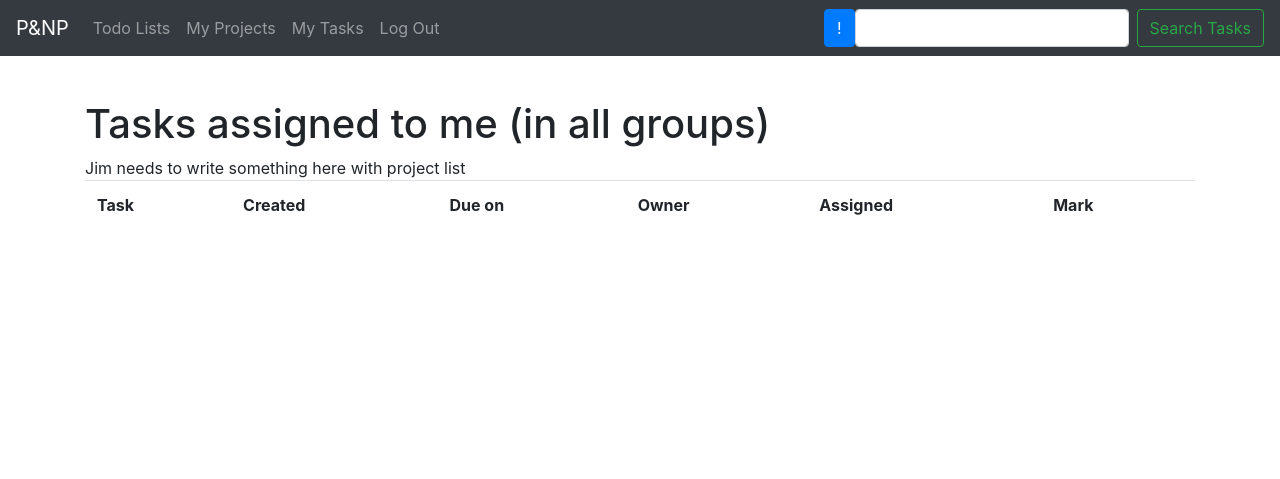
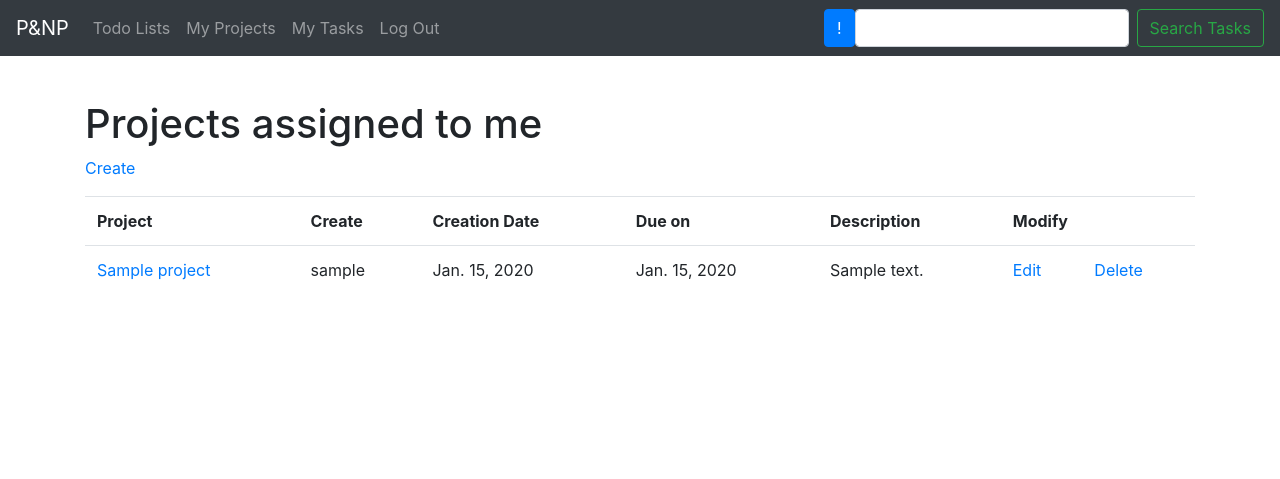
Before and after one commit to t2uyen-tran/tep-todolist, a Django app: page /todo/myproject/ in a window 1280 px wide. Shown: the top 479 px of the page. Run offline with Django 3.2, Linux system fonts and the light colour scheme; a user stored in the database is signed in; tables that the repository leaves empty hold one stand-in row (values such as "Sample post"); lists and menus that the app fills with data are empty; some libraries are stand-ins or nearby versions.

Commit message:
models and myproject
models

```diff
--- a/todo/admin.py
+++ b/todo/admin.py
@@ -6,10 +6,9 @@
 #####################################################################################################
 
 from django.contrib import admin
-from .models import Todo, Department, Employee, Project
+from .models import Todo, Department, Project
 
 # register all application models here
 admin.site.register(Todo)
 admin.site.register(Department)
-admin.site.register(Employee)
 admin.site.register(Project)
--- a/todo/models.py
+++ b/todo/models.py
@@ -1,9 +1,11 @@
+from django.conf import settings
 from django.db import models
 from django.db.models.base import Model
 from django.db.models.deletion import CASCADE
 from django.db.models.fields import BooleanField
 from django.contrib.auth.models import User
 from django.db.models.fields.related import ForeignKey
+from django.conf import settings
 
 
 class Department(models.Model):
@@ -19,27 +21,28 @@ class Department(models.Model):
         return self.departmentName
 
 
-class Employee(models.Model):
-    user = models.OneToOneField(User, on_delete=models.CASCADE, default=1)
+# class Employee(models.Model):
+#     user = models.OneToOneField(User, on_delete=models.CASCADE, default=1)
 
-    # department =  models.ForeignKey(Department, on_delete = models.CASCADE, default= 1)
+#     # department =  models.ForeignKey(Department, on_delete = models.CASCADE, default= 1)
 
-    class Meta:
-        db_table = "%s" % ("Employee")
+#     class Meta:
+#         db_table = "%s" % ("Employee")
 
-    def __str__(self):
-        return self.user.username
+#     def __str__(self):
+#         return self.user.username
 
 
 class Project(models.Model):
     projectName = models.CharField(max_length=50, default='SOME STRING')
     creationDate = models.DateField()
     projectCreate = models.ForeignKey(
-        Employee, on_delete=models.CASCADE, default=1, related_name='projectcreate')
+        settings.AUTH_USER_MODEL, on_delete=models.CASCADE, default=1, related_name='projectcreate')
     endDate = models.DateField(default="2021-10-11")
-    projectDescription = models.CharField(max_length=500, default='SOME STRING')
+    projectDescription = models.CharField(
+        max_length=500, default='SOME STRING')
     # department = models.ForeignKey(Department, on_delete = models.CASCADE, default= 1)
-    employee = models.ManyToManyField(Employee)
+    employee = models.ManyToManyField(settings.AUTH_USER_MODEL)
 
     class Meta:
         db_table = "%s" % ("Project")
@@ -57,7 +60,7 @@ class Todo(models.Model):
     taskName = models.CharField(max_length=50, default='SOME STRING')
     taskDescription = models.CharField(max_length=500, default='SOME STRING')
     taskCreate = models.ForeignKey(
-        Employee, on_delete=models.CASCADE, default=1, related_name='taskcreate')
+        settings.AUTH_USER_MODEL, on_delete=models.CASCADE, default=1, related_name='taskcreate')
     taskDueDate = models.DateField()
     priority_choices = [
         (0, 'High'),
@@ -68,7 +71,8 @@ class Todo(models.Model):
         default=0, choices=priority_choices)
     taskComplete = models.BooleanField(default=False)
     project = models.ForeignKey(Project, on_delete=models.CASCADE, default=1)
-    employee = models.ForeignKey(Employee, on_delete=models.CASCADE, default=1)
+    employee = models.ForeignKey(
+        settings.AUTH_USER_MODEL, on_delete=models.CASCADE, default=1)
 
     class Meta:
         db_table = "%s" % ("Todo")
--- a/todo/templates/todo/todo_myproject.html
+++ b/todo/templates/todo/todo_myproject.html
@@ -1,52 +1,30 @@
 {% extends '../base.html' %}
-
 {% block title %}Home{% endblock %}
-
 {% block content %}
-<h1>Tasks assigned to me (in all groups)</h1>
-    Jim needs to write something here with project list
+{% load static %}
+{% load todo_extras %}
+<h1>Projects assigned to me</h1>
+<p class = "botton"><a href = "myproject/create/">Create</a></p>
     <table class="table" id="tasktable">
       <tr class="nodrop">
-        <th>Task</th>
-        <th>Created</th>
+        <th>Project</th>
+        <th>Create</th>
+        <th>Creation Date</th>
         <th>Due on</th>
-        <th>Owner</th>
-        <th>Assigned</th>
-        <th>Mark</th>
+        <th>Description</th>
+        <th colspan="2">Modify</th>
       </tr>
 
-      <!-- {% for task in tasks %}
-        <tr id="{{ task.id }}">
-          <td>
-              <a href="{% url 'todo:task_detail' task.id %}">{{ task.title|truncatewords:10 }}</a>
-          </td>
-          <td>
-              {{ task.created_date|date:"m/d/Y" }}
-          </td>
-          <td>
-            <span {% if task.overdue_status %}class="overdue"{% endif %}>
-              {{ task.due_date|date:"m/d/Y" }}
-            </span>
-          </td>
-          <td>
-            {{ task.created_by }}
-          </td>
-          <td>
-            {% if task.assigned_to %}{{ task.assigned_to }}{% else %}Anyone{% endif %}
-          </td>
-          <td>
-            <form method="post" action="{% url "todo:task_toggle_done" task.id %}" role="form">
-              {% csrf_token %}
-              <button class="btn btn-info btn-sm" type="submit" name="toggle_done">
-                {% if view_completed %}
-                  Not Done
-                {% else %}
-                  Done
-                {% endif %}
-              </button>
-            </form>
-          </td>
-        </tr>
-      {% endfor %}-->
+      {% for project in project_list %}
+      <tr>
+          <td><a href="/myproject/{{ project.id }}/">{{ project.projectName }}</a></td>
+          <td>{{ project.projectCreate }}</td>
+          <td>{{ project.creationDate }}</td>
+          <td>{{ project.endDate}}</td>
+          <td>{{ project.projectDescription }}</td>
+          <td><a href="/myproject/{{project.id}}/update/">Edit</a></td>
+          <td><a href="/myproject/{{project.id}}/delete/">Delete</a></td>
+      </tr>
+      {% endfor %}
     </table>
 {% endblock %}
--- a/todo/urls.py
+++ b/todo/urls.py
@@ -16,4 +16,6 @@ urlpatterns = [
     path('mytask/', tasks.todo_mytask),
     path('notifications/', filter.notifications, name='notifications'),
     path('myproject/', tasks.todo_myproject, name='todo_myproject'),
+    path('myproject/create/',
+         tasks.todo_projectcreate),
 ]
--- a/todo/views/tasks.py
+++ b/todo/views/tasks.py
@@ -1,7 +1,7 @@
 from django.http import HttpResponse
 from django.shortcuts import render, redirect
-from todo.forms import TodoForm
-from todo.models import Todo
+from todo.forms import TodoForm, ProjectForm
+from todo.models import Todo, Project
 from django.contrib.auth.decorators import login_required, user_passes_test
 
 
@@ -65,8 +65,21 @@ def todo_mytask(request):  # Tracy
 
 @login_required
 def todo_myproject(request):  # Tracy
-    todos = Todo.objects.all()
+    project = Project.objects.all()
     context = {
-        "todo_list": todos
+        "project_list": project
     }
     return render(request, "todo/todo_myproject.html", context)
+
+
+@login_required
+def todo_projectcreate(request):
+    form = ProjectForm(request.POST or None)
+    if form.is_valid():
+        form.save()
+        return redirect("/")
+
+    context = {
+        "form": form
+    }
+    return render(request, "todo/todo_projectcreate.html", context)
```
Also changed, not shown: todo/forms.py (+8 -1 lines), todo/templates/todo/todo_projectcreate.html (added, +17 -0 lines), todo/migrations/0013_auto_20211015_1146.py (added).
